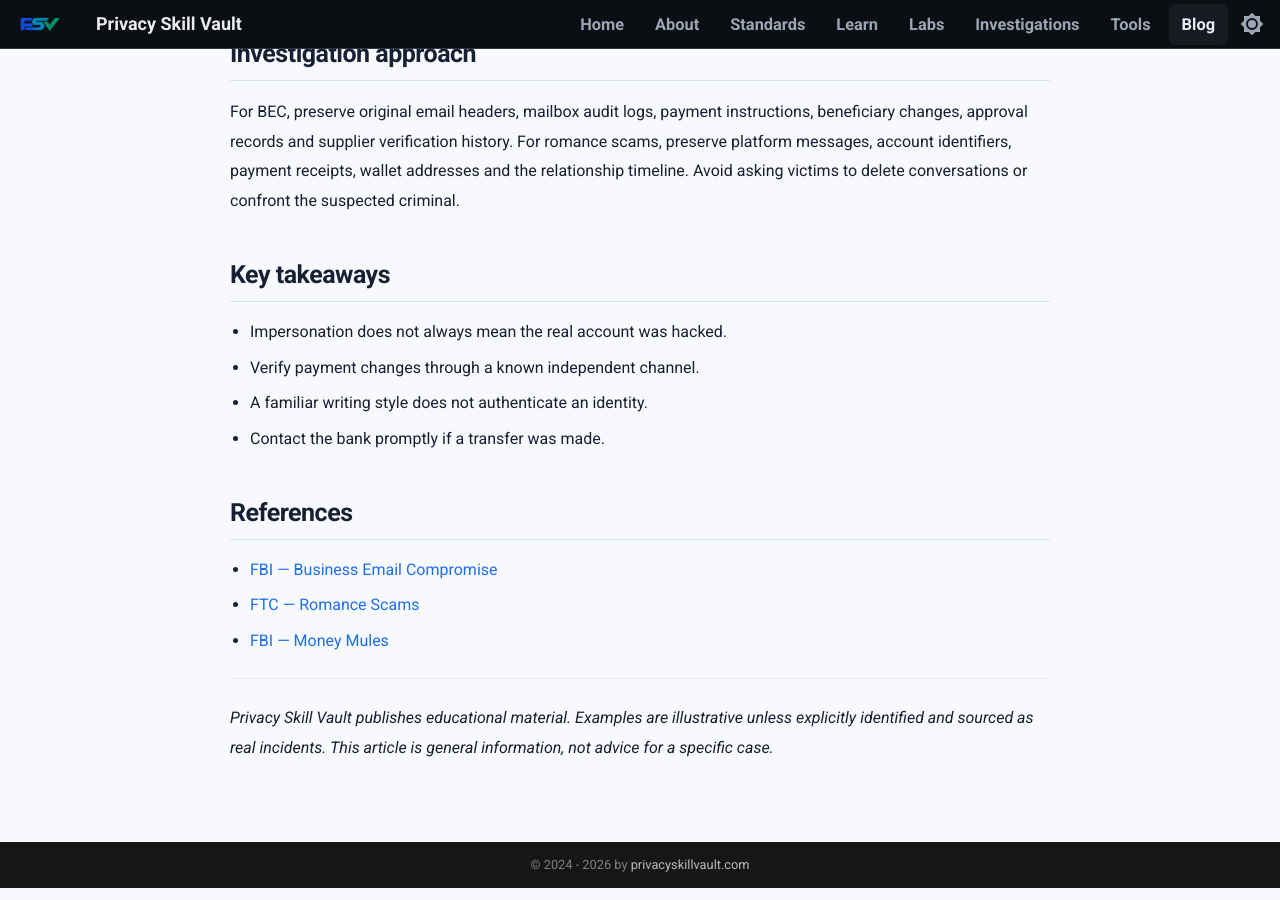
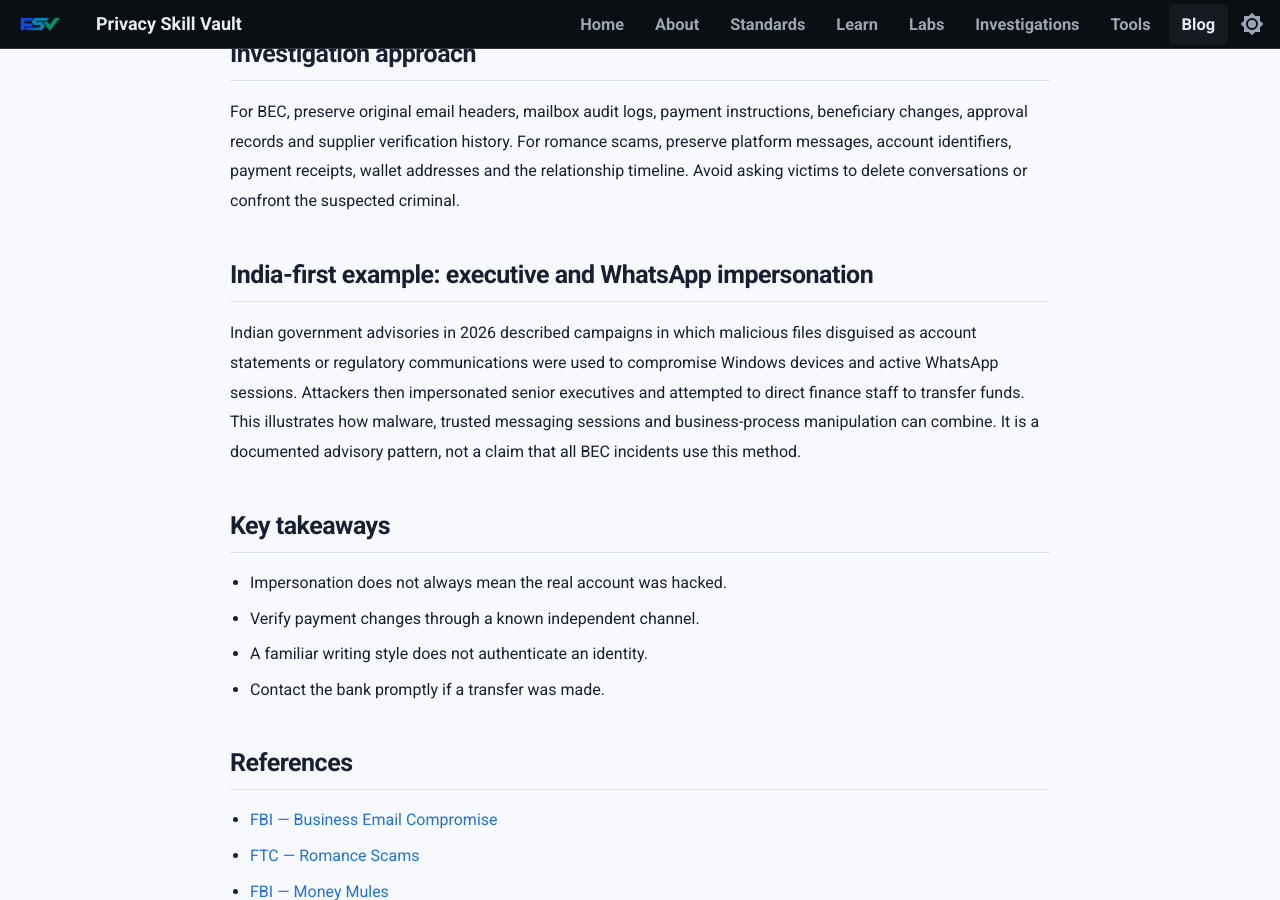
Before and after one commit to PrivacySkillVault/privacyskillvault.github.io, an MkDocs documentation site: the page built from docs/blog/cyber-fraud/impersonation-bec-romance-scams/index.md, in a window 1280 px wide and 900 px high, scrolled down 1361 px. Built offline with MkDocs 1.6.1 and Material for MkDocs 9.7.7, drawn with Linux system fonts in a browser that asks for light colours.

Commit message:
Regional context and accuracy review: impersonation-bec-romance-scams

```diff
--- a/docs/blog/cyber-fraud/impersonation-bec-romance-scams/index.md
+++ b/docs/blog/cyber-fraud/impersonation-bec-romance-scams/index.md
@@ -30,6 +30,10 @@ Both can involve a credible identity, plausible story, gradual trust-building, u
 
 For BEC, preserve original email headers, mailbox audit logs, payment instructions, beneficiary changes, approval records and supplier verification history. For romance scams, preserve platform messages, account identifiers, payment receipts, wallet addresses and the relationship timeline. Avoid asking victims to delete conversations or confront the suspected criminal.
 
+## India-first example: executive and WhatsApp impersonation
+
+Indian government advisories in 2026 described campaigns in which malicious files disguised as account statements or regulatory communications were used to compromise Windows devices and active WhatsApp sessions. Attackers then impersonated senior executives and attempted to direct finance staff to transfer funds. This illustrates how malware, trusted messaging sessions and business-process manipulation can combine. It is a documented advisory pattern, not a claim that all BEC incidents use this method.
+
 ## Key takeaways
 
 - Impersonation does not always mean the real account was hacked.
```
